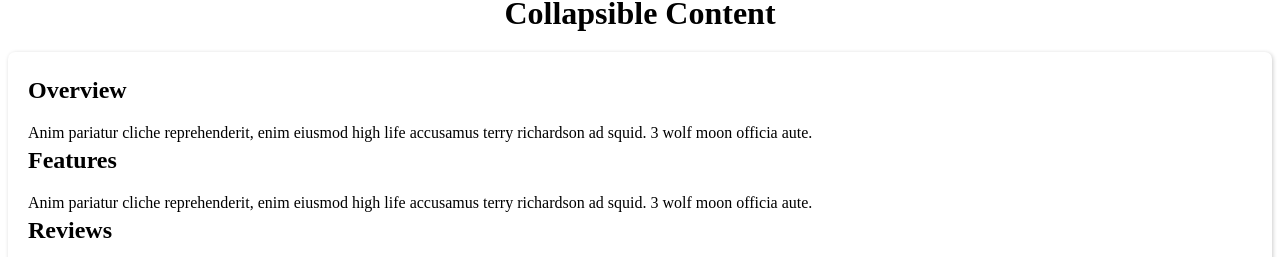
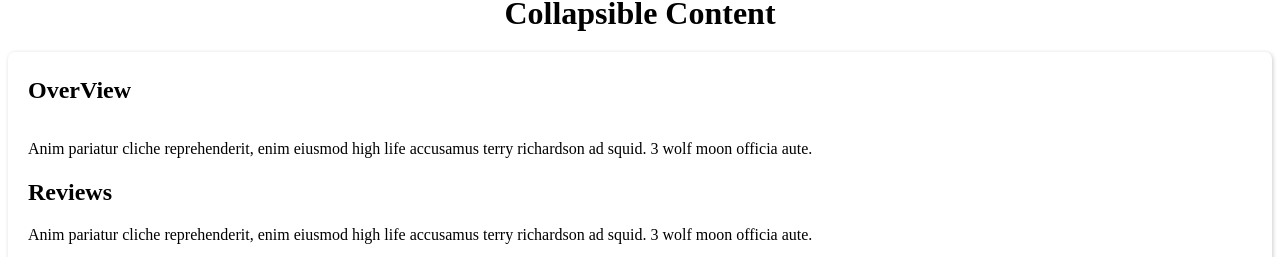
Before and after one commit to rookielzy/Learn-ReactJS, a React app in the folder Collapsible/: page / in a window 1280 px wide. Shown: the part 178-435 px from the top of the page. Built offline with nearby package versions, Linux system fonts and the light colour scheme.

Commit message:
Father to Child Data

```diff
--- a/Collapsible/package.json
+++ b/Collapsible/package.json
@@ -24,7 +24,7 @@
     "html-webpack-plugin": "2.26.0",
     "imports-loader": "0.7.1",
     "jquery": "3.2.1",
-    "node-sass": "4.4.0",
+    "node-sass": "^4.5.3",
     "resolve-url-loader": "2.0.2",
     "rimraf": "2.6.1",
     "sass-loader": "4.1.1",
--- a/Collapsible/src/js/App.js
+++ b/Collapsible/src/js/App.js
@@ -1,5 +1,6 @@
 import React from 'react';
 import image from '../images/expand-vertical-4.svg';
+import Collapsible from './Collapsible'
 
 class App extends React.Component {
     render() {
@@ -11,26 +12,7 @@ class App extends React.Component {
                 </header>
                 <div className="content">
                     <div className="panel-group">
-                        <div className="panel">
-                            <div className="panel-heading">
-                                <h2>Overview</h2>
-                            </div>
-                            <div className="panel-collapse">
-                                <div className="panel-body">
-                                    Anim pariatur cliche reprehenderit, enim eiusmod high life accusamus terry richardson ad squid. 3 wolf moon officia aute.
-                                </div>
-                            </div>
-                        </div>
-                        <div className="panel">
-                            <div className="panel-heading">
-                                <h2>Features</h2>
-                            </div>
-                            <div className="panel-collapse">
-                                <div className="panel-body">
-                                    Anim pariatur cliche reprehenderit, enim eiusmod high life accusamus terry richardson ad squid. 3 wolf moon officia aute.
-                                </div>
-                            </div>
-                        </div>
+                        <Collapsible title="OverView"></Collapsible>
                         <div className="panel">
                             <div className="panel-heading">
                                 <h2>Reviews</h2>
--- /dev/null
+++ b/Collapsible/src/js/Collapsible.js
@@ -0,0 +1,28 @@
+import React from 'react'
+import PropTypes from 'prop-types'
+
+class Collapsible extends React.Component {
+    constructor(props) {
+        super(props)
+    }
+    render() {
+        return(
+            <div className="panel">
+                <div className="panel-heading">
+                    <h2>{this.props.title}</h2>
+                </div>
+                <div className="panel-collapse">
+                    <div className="panel-body">
+                        <p>Anim pariatur cliche reprehenderit, enim eiusmod high life accusamus terry richardson ad squid. 3 wolf moon officia aute.</p>
+                    </div>
+                </div>
+            </div>
+        )
+    }
+}
+
+Collapsible.propTypes = {
+    title: PropTypes.string
+}
+
+export default Collapsible
```
